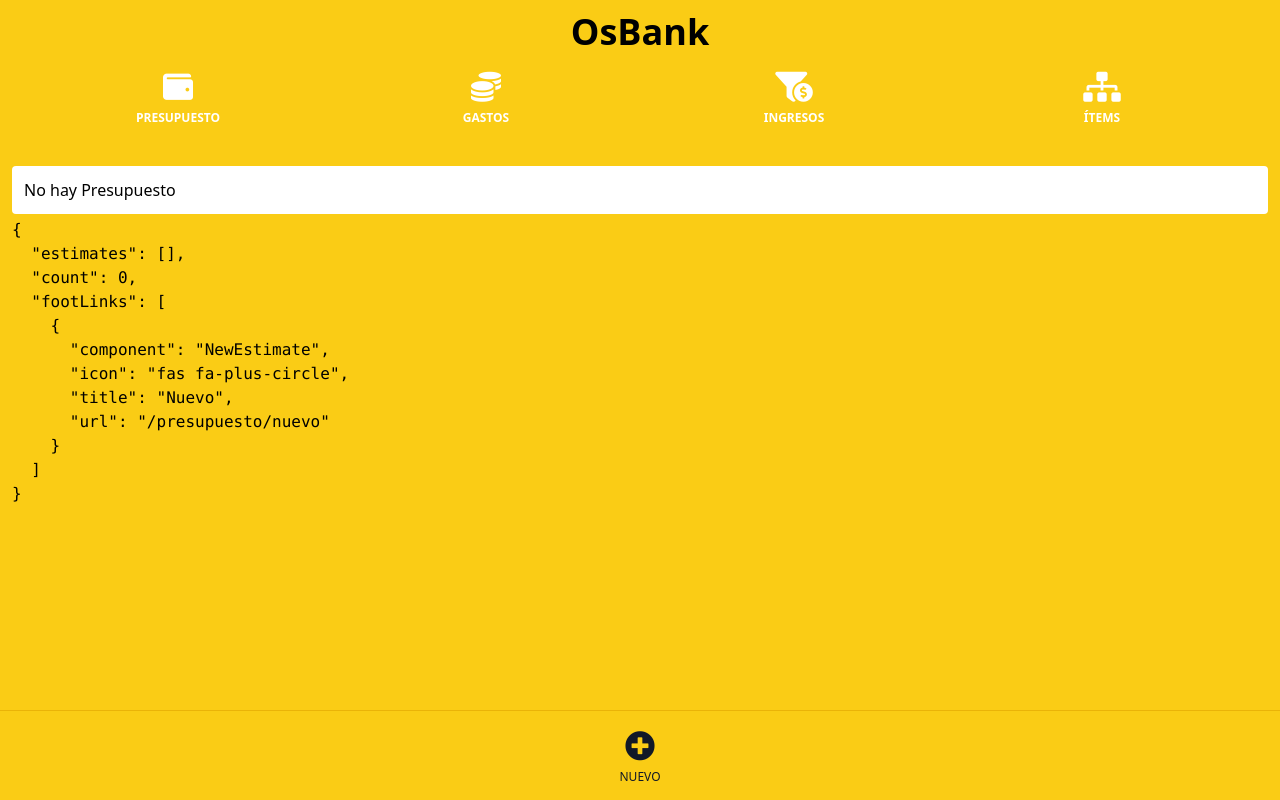
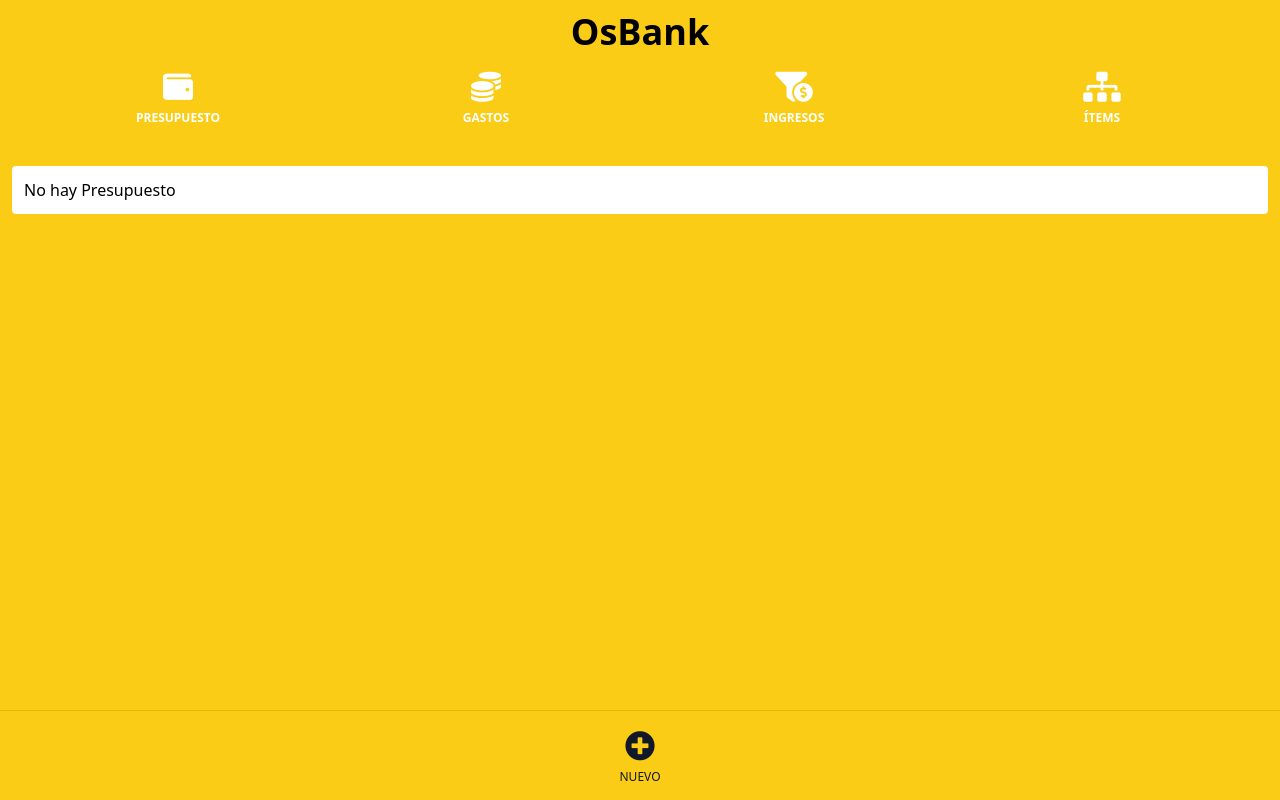
Before and after one commit to ollorente/osbank, a Vue app: page /presupuesto in a window 1280 px wide. Built offline with nearby package versions, Linux system fonts and the light colour scheme.

Commit message:
Ajustando

```diff
--- a/src/views/entry/Entries.vue
+++ b/src/views/entry/Entries.vue
@@ -92,7 +92,7 @@ export default {
           .catch((error) => console.log(error));
 
         if (status !== 200) {
-          console.log(error);
+          console.log(data);
         }
 
         this.entries = data;
--- a/src/views/estimate/Estimates.vue
+++ b/src/views/estimate/Estimates.vue
@@ -17,7 +17,7 @@
         <div v-if="count === 0" class="w-full bg-white rounded my-1 p-3">
           No hay Presupuesto
         </div>
-        <pre class="container">{{ $data }}</pre>
+        <pre class="container hidden">{{ $data }}</pre>
       </section>
     </main>
 
--- a/src/views/expense/Expenses.vue
+++ b/src/views/expense/Expenses.vue
@@ -17,7 +17,7 @@
         <div v-if="count === 0" class="w-full bg-white rounded my-1 p-3">
           No hay Gastos
         </div>
-        <pre class="container">{{ $data }}</pre>
+        <pre class="container hidden">{{ $data }}</pre>
       </section>
     </main>
 
--- a/src/views/item/EditItem.vue
+++ b/src/views/item/EditItem.vue
@@ -80,6 +80,7 @@ export default {
       item: {
         name: "",
         icon: "",
+        updatedAt: "",
       },
       icons: [
         {
@@ -128,8 +129,6 @@ export default {
     // @ts-ignore
     async getItem() {
       try {
-        this.page++;
-
         const { data, status } = await ItemDataService.get(
           this.$route.params.item
         )
@@ -139,7 +138,7 @@ export default {
           .catch((error) => console.log(error));
 
         if (status !== 200) {
-          console.log(error);
+          console.log(data);
         }
 
         this.item = await data;
@@ -147,6 +146,7 @@ export default {
         console.log(error);
       }
     },
+    // @ts-ignore
     async updateItem() {
       try {
         if (this.item.name === null) {
@@ -154,6 +154,7 @@ export default {
           return;
         }
 
+        // @ts-ignore
         this.item.updatedAt = new Date();
 
         const { data, status } = await ItemDataService.update(this.$route.params.item, this.item)
@@ -163,7 +164,7 @@ export default {
           .catch((error) => console.log(error));
 
         if (status !== 200) {
-          console.log(error);
+          console.log(data);
         }
 
         await this.$router.push({
--- a/src/views/item/Items.vue
+++ b/src/views/item/Items.vue
@@ -75,6 +75,7 @@ export default {
     this.getItems();
   },
   methods: {
+    // @ts-ignore
     async getItems() {
       try {
         this.page++;
@@ -89,7 +90,7 @@ export default {
           .catch((error) => console.log(error));
 
         if (status !== 200) {
-          console.log(error);
+          console.log(data);
         }
 
         this.items = data;
```
